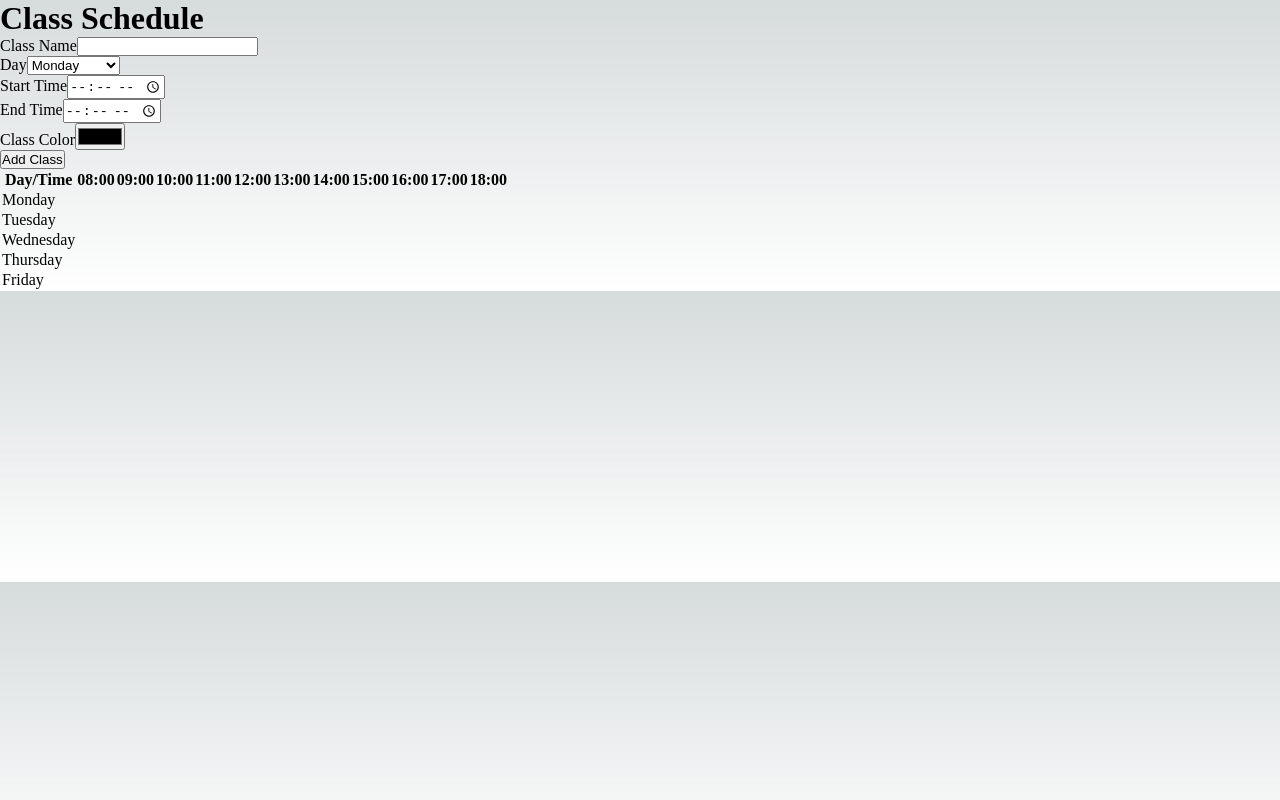
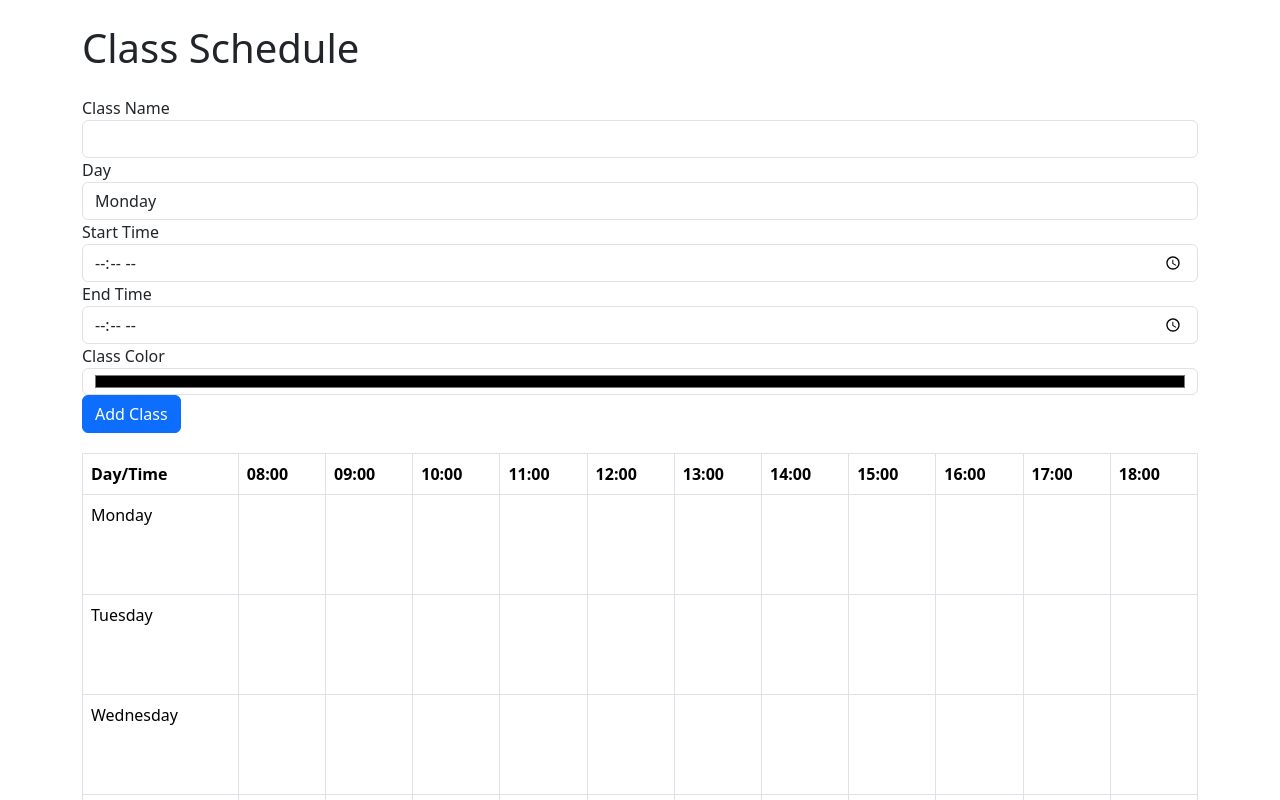
Before and after one commit to apolloS125/Class_Schedule-Test, a Next.js app: page / in a window 1280 px wide. Shown: the top 800 px of the page. Built offline with nearby package versions, Linux system fonts and the light colour scheme.

Commit message:
add css and debug

```diff
--- a/package.json
+++ b/package.json
@@ -9,8 +9,9 @@
     "lint": "next lint"
   },
   "dependencies": {
+    "bootstrap": "^5.3.3",
+    "next": "14.2.3",
     "react": "^18",
-    "react-dom": "^18",
-    "next": "14.2.3"
+    "react-dom": "^18"
   }
 }
--- a/pages/_document.js
+++ b/pages/_document.js
@@ -1,8 +1,9 @@
-import { Html, Head, Main, NextScript } from "next/document";
+// pages/_document.js
+import { Html, Head, Main, NextScript } from 'next/document';
 
 export default function Document() {
   return (
-    <Html lang="en">
+    <Html>
       <Head />
       <body>
         <Main />
--- a/styles/Home.module.css
+++ /dev/null
@@ -1,229 +0,0 @@
-.main {
-  display: flex;
-  flex-direction: column;
-  justify-content: space-between;
-  align-items: center;
-  padding: 6rem;
-  min-height: 100vh;
-}
-
-.description {
-  display: inherit;
-  justify-content: inherit;
-  align-items: inherit;
-  font-size: 0.85rem;
-  max-width: var(--max-width);
-  width: 100%;
-  z-index: 2;
-  font-family: var(--font-mono);
-}
-
-.description a {
-  display: flex;
-  justify-content: center;
-  align-items: center;
-  gap: 0.5rem;
-}
-
-.description p {
-  position: relative;
-  margin: 0;
-  padding: 1rem;
-  background-color: rgba(var(--callout-rgb), 0.5);
-  border: 1px solid rgba(var(--callout-border-rgb), 0.3);
-  border-radius: var(--border-radius);
-}
-
-.code {
-  font-weight: 700;
-  font-family: var(--font-mono);
-}
-
-.grid {
-  display: grid;
-  grid-template-columns: repeat(4, minmax(25%, auto));
-  max-width: var(--max-width);
-  width: 100%;
-}
-
-.card {
-  padding: 1rem 1.2rem;
-  border-radius: var(--border-radius);
-  background: rgba(var(--card-rgb), 0);
-  border: 1px solid rgba(var(--card-border-rgb), 0);
-  transition: background 200ms, border 200ms;
-}
-
-.card span {
-  display: inline-block;
-  transition: transform 200ms;
-}
-
-.card h2 {
-  font-weight: 600;
-  margin-bottom: 0.7rem;
-}
-
-.card p {
-  margin: 0;
-  opacity: 0.6;
-  font-size: 0.9rem;
-  line-height: 1.5;
-  max-width: 30ch;
-}
-
-.center {
-  display: flex;
-  justify-content: center;
-  align-items: center;
-  position: relative;
-  padding: 4rem 0;
-}
-
-.center::before {
-  background: var(--secondary-glow);
-  border-radius: 50%;
-  width: 480px;
-  height: 360px;
-  margin-left: -400px;
-}
-
-.center::after {
-  background: var(--primary-glow);
-  width: 240px;
-  height: 180px;
-  z-index: -1;
-}
-
-.center::before,
-.center::after {
-  content: "";
-  left: 50%;
-  position: absolute;
-  filter: blur(45px);
-  transform: translateZ(0);
-}
-
-.logo {
-  position: relative;
-}
-/* Enable hover only on non-touch devices */
-@media (hover: hover) and (pointer: fine) {
-  .card:hover {
-    background: rgba(var(--card-rgb), 0.1);
-    border: 1px solid rgba(var(--card-border-rgb), 0.15);
-  }
-
-  .card:hover span {
-    transform: translateX(4px);
-  }
-}
-
-@media (prefers-reduced-motion) {
-  .card:hover span {
-    transform: none;
-  }
-}
-
-/* Mobile */
-@media (max-width: 700px) {
-  .content {
-    padding: 4rem;
-  }
-
-  .grid {
-    grid-template-columns: 1fr;
-    margin-bottom: 120px;
-    max-width: 320px;
-    text-align: center;
-  }
-
-  .card {
-    padding: 1rem 2.5rem;
-  }
-
-  .card h2 {
-    margin-bottom: 0.5rem;
-  }
-
-  .center {
-    padding: 8rem 0 6rem;
-  }
-
-  .center::before {
-    transform: none;
-    height: 300px;
-  }
-
-  .description {
-    font-size: 0.8rem;
-  }
-
-  .description a {
-    padding: 1rem;
-  }
-
-  .description p,
-  .description div {
-    display: flex;
-    justify-content: center;
-    position: fixed;
-    width: 100%;
-  }
-
-  .description p {
-    align-items: center;
-    inset: 0 0 auto;
-    padding: 2rem 1rem 1.4rem;
-    border-radius: 0;
-    border: none;
-    border-bottom: 1px solid rgba(var(--callout-border-rgb), 0.25);
-    background: linear-gradient(
-      to bottom,
-      rgba(var(--background-start-rgb), 1),
-      rgba(var(--callout-rgb), 0.5)
-    );
-    background-clip: padding-box;
-    backdrop-filter: blur(24px);
-  }
-
-  .description div {
-    align-items: flex-end;
-    pointer-events: none;
-    inset: auto 0 0;
-    padding: 2rem;
-    height: 200px;
-    background: linear-gradient(
-      to bottom,
-      transparent 0%,
-      rgb(var(--background-end-rgb)) 40%
-    );
-    z-index: 1;
-  }
-}
-
-/* Tablet and Smaller Desktop */
-@media (min-width: 701px) and (max-width: 1120px) {
-  .grid {
-    grid-template-columns: repeat(2, 50%);
-  }
-}
-
-@media (prefers-color-scheme: dark) {
-  .vercelLogo {
-    filter: invert(1);
-  }
-
-  .logo {
-    filter: invert(1) drop-shadow(0 0 0.3rem #ffffff70);
-  }
-}
-
-@keyframes rotate {
-  from {
-    transform: rotate(360deg);
-  }
-  to {
-    transform: rotate(0deg);
-  }
-}
--- a/styles/globals.css
+++ b/styles/globals.css
@@ -1,107 +1,16 @@
-:root {
-  --max-width: 1100px;
-  --border-radius: 12px;
-  --font-mono: ui-monospace, Menlo, Monaco, "Cascadia Mono", "Segoe UI Mono",
-    "Roboto Mono", "Oxygen Mono", "Ubuntu Monospace", "Source Code Pro",
-    "Fira Mono", "Droid Sans Mono", "Courier New", monospace;
-
-  --foreground-rgb: 0, 0, 0;
-  --background-start-rgb: 214, 219, 220;
-  --background-end-rgb: 255, 255, 255;
-
-  --primary-glow: conic-gradient(
-    from 180deg at 50% 50%,
-    #16abff33 0deg,
-    #0885ff33 55deg,
-    #54d6ff33 120deg,
-    #0071ff33 160deg,
-    transparent 360deg
-  );
-  --secondary-glow: radial-gradient(
-    rgba(255, 255, 255, 1),
-    rgba(255, 255, 255, 0)
-  );
-
-  --tile-start-rgb: 239, 245, 249;
-  --tile-end-rgb: 228, 232, 233;
-  --tile-border: conic-gradient(
-    #00000080,
-    #00000040,
-    #00000030,
-    #00000020,
-    #00000010,
-    #00000010,
-    #00000080
-  );
-
-  --callout-rgb: 238, 240, 241;
-  --callout-border-rgb: 172, 175, 176;
-  --card-rgb: 180, 185, 188;
-  --card-border-rgb: 131, 134, 135;
+/* styles/globals.css */
+.schedule-table {
+  margin-top: 20px;
 }
 
-@media (prefers-color-scheme: dark) {
-  :root {
-    --foreground-rgb: 255, 255, 255;
-    --background-start-rgb: 0, 0, 0;
-    --background-end-rgb: 0, 0, 0;
-
-    --primary-glow: radial-gradient(rgba(1, 65, 255, 0.4), rgba(1, 65, 255, 0));
-    --secondary-glow: linear-gradient(
-      to bottom right,
-      rgba(1, 65, 255, 0),
-      rgba(1, 65, 255, 0),
-      rgba(1, 65, 255, 0.3)
-    );
-
-    --tile-start-rgb: 2, 13, 46;
-    --tile-end-rgb: 2, 5, 19;
-    --tile-border: conic-gradient(
-      #ffffff80,
-      #ffffff40,
-      #ffffff30,
-      #ffffff20,
-      #ffffff10,
-      #ffffff10,
-      #ffffff80
-    );
-
-    --callout-rgb: 20, 20, 20;
-    --callout-border-rgb: 108, 108, 108;
-    --card-rgb: 100, 100, 100;
-    --card-border-rgb: 200, 200, 200;
-  }
+.schedule-cell {
+  height: 100px;
+  text-align: center;
+  vertical-align: middle;
+  color: white; /* Set text color to white for better contrast with colored backgrounds */
+  cursor: pointer;
 }
 
-* {
-  box-sizing: border-box;
-  padding: 0;
-  margin: 0;
+.schedule-cell.colored-cell {
+  font-weight: bold; /* Make text bold for better readability */
 }
-
-html,
-body {
-  max-width: 100vw;
-  overflow-x: hidden;
-}
-
-body {
-  color: rgb(var(--foreground-rgb));
-  background: linear-gradient(
-      to bottom,
-      transparent,
-      rgb(var(--background-end-rgb))
-    )
-    rgb(var(--background-start-rgb));
-}
-
-a {
-  color: inherit;
-  text-decoration: none;
-}
-
-@media (prefers-color-scheme: dark) {
-  html {
-    color-scheme: dark;
-  }
-}
```
Also changed, not shown: pages/_app.js (+6 -2 lines), 1 other file (tests, documents, lock files or other folders).
